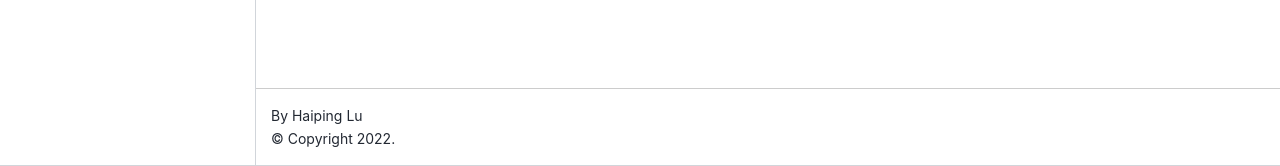
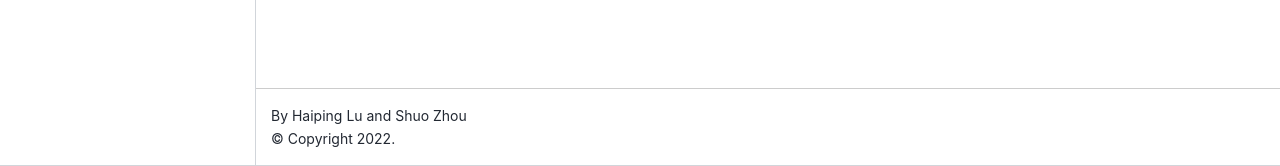
Before and after one commit to pykale/transparentML, a Jupyter Book: the page built from content/content.md, in a window 1280 px wide. Shown: the part 734-900 px from the top of the page. Built offline with Jupyter Book 1.0.4 settings and Sphinx 7.4.7 and the Sphinx Book theme 1.1.4, drawn with Linux system fonts in a browser that asks for light colours; some of the changed lines change nothing that is shown.

Commit message:
update title author

```diff
--- a/content/_config.yml
+++ b/content/_config.yml
@@ -5,8 +5,8 @@
 
 #######################################################################################
 # Book settings
-title                       : My Book  # The title of the book. Will be placed in the left navbar.
-author                      : Haiping Lu  # The author of the book
+title                       : An Introduction to Transparent Machine Learning
+author                      : Haiping Lu and Shuo Zhou # The author of the book
 copyright                   : "2022"  # Copyright year to be placed in the footer
 logo                        : logo.png  # A path to the book logo
 
```
